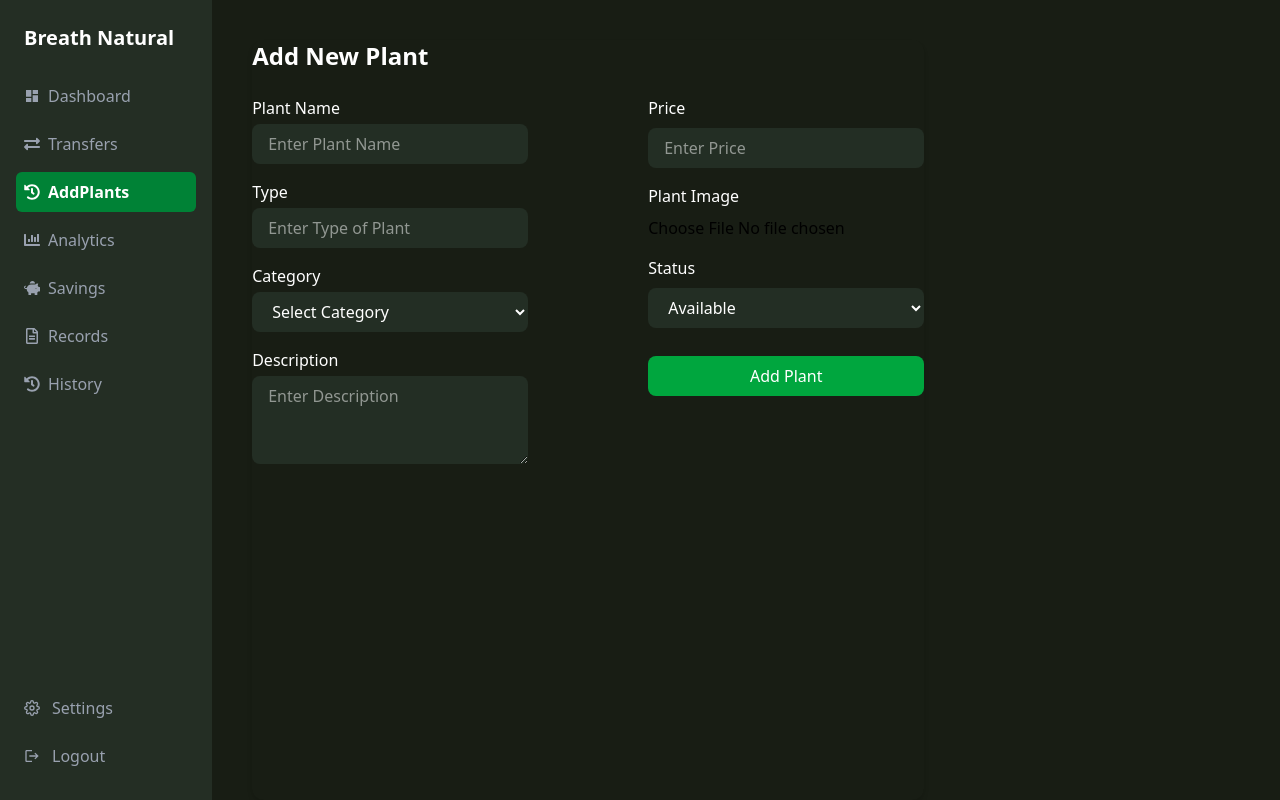
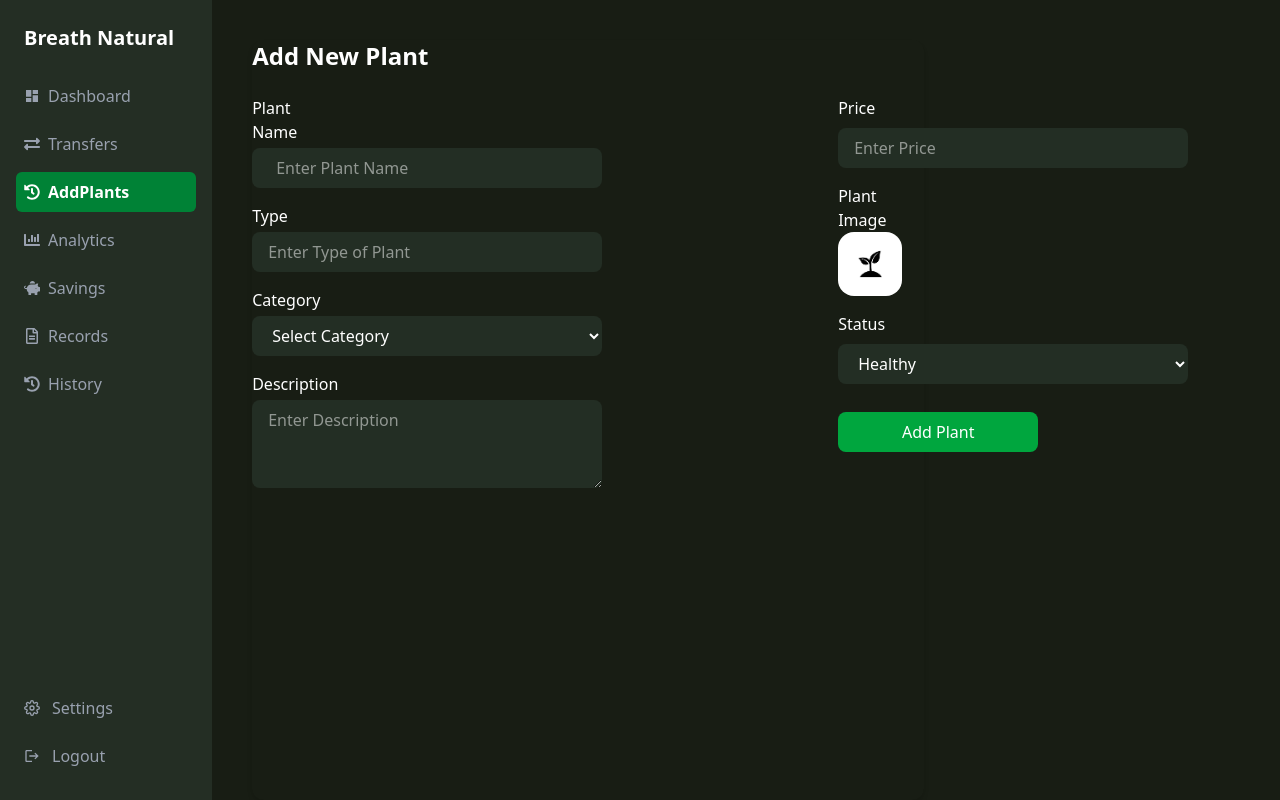
Before and after one commit to tot3110/Planto-Project, a React (Vite) app in the folder Breath-Natural/: page /addplants in a window 1280 px wide. Built offline with nearby package versions, Linux system fonts and the light colour scheme; sample sign-in values are in the browser's storage.

Commit message:
Caliing Apis for image and create data plants

```diff
--- a/Breath-Natural/src/page/AddPlants.jsx
+++ b/Breath-Natural/src/page/AddPlants.jsx
@@ -1,6 +1,7 @@
 import React, { useEffect, useState } from "react";
 import { useNavigate } from "react-router-dom";
 import LeftSidebar from "../components/LeftSidebar";
+import plantImage from  "../assets/plant.jpg"
 
 const AddPlants = () => {
   const nav = useNavigate();
@@ -13,47 +14,93 @@ const AddPlants = () => {
   }, [nav]);
 
   const [formData, setFormData] = useState({
-    name: "",
+    plantname: "",
     type: "",
     category: "",
     description: "",
     price: "",
-    status: "available",
+    status: "",
     image: null,
   });
 
   const handleChange = (e) => {
-    const { name, value, files } = e.target;
+    const { name, value,  } = e.target;
     setFormData((prev) => ({
       ...prev,
-      [name]: files ? files[0] : value,
+      [name] : value,
     }));
   };
+const handleImageChange = async (e) => {
+  const { name, files } = e.target;
+  const selectedFile = files && files[0];
 
-  const handleSubmit = async (e) => {
-  e.preventDefault();
+  if (!selectedFile) return;
+
+  // Immediately update formData
+  setFormData((prev) => ({
+    ...prev,
+    [name]: selectedFile,
+  }));
 
   const data = new FormData();
-  data.append("image", formData.image); // assuming image is the only required field for upload
+  data.append("image", selectedFile); // Use selectedFile directly
 
   try {
-    const response = await fetch("https://eb-project-backend-production.up.railway.app/api/v0/plants/upload-image", {
-      method: "POST",
-      body: data,
-    });
+    const response = await fetch(
+      "https://eb-project-backend-production.up.railway.app/api/v0/plants/upload-image",
+      {
+        method: "POST",
+        body: data,
+      }
+    );
 
     const result = await response.json();
     console.log("Image upload success:", result);
 
     if (response.ok) {
-      // If needed, you can store the uploaded image URL in your database here
+      setFormData((prev) => ({
+        ...prev,
+        image: result.image, // Save uploaded image URL or path if returned
+      }));
       alert("Image uploaded successfully!");
     } else {
       alert(`Upload failed: ${result.message}`);
+
     }
   } catch (error) {
     console.error("Upload error:", error);
     alert("Something went wrong during image upload.");
+  }
+};
+
+
+
+
+  const handleSubmit = async (e) => {
+  e.preventDefault();
+  console.log(formData)
+  try {
+    const response = await fetch("https://eb-project-backend-production.up.railway.app/api/v0/plants/create ", {
+      method: "POST",
+      headers: {
+          "Content-Type": "application/json",
+        },
+        body: JSON.stringify(formData),
+    });
+
+    const result = await response.json();
+    console.log("form submitted ", result);
+
+    if (response.ok) {
+      // If needed, you can store the uploaded image URL in your database here
+      alert("Data uploaded successfully!");
+    } else {
+      alert(`Upload failed: ${result.message}`);
+
+    }
+  } catch (error) {
+    console.error("Upload error:", error);
+    alert("Something went wrong during Data upload.");
   }
 };
 
@@ -65,7 +112,7 @@ const AddPlants = () => {
         <div className="max-w-2xl rounded-xl shadow-md">
           <h2 className="text-2xl font-bold mb-6 text-white">Add New Plant</h2>
 
-          <form onSubmit={handleSubmit} className="grid grid-cols-1 md:grid-cols-2 gap-30">
+          <form onSubmit={handleSubmit} className="grid grid-cols-1 md:grid-cols-2 gap-[500px]">
   {/* Left Column */}
   <div className="space-y-4">
     {/* Plant Name */}
@@ -73,11 +120,11 @@ const AddPlants = () => {
       <label className="block text-white mb-1">Plant Name</label>
       <input
         type="text"
-        name="name"
+        name="plantname"
         value={formData.name}
         placeholder="Enter Plant Name"
         onChange={handleChange}
-        className="w-full bg-[#232e24] text-white px-4 py-2 rounded-lg focus:outline-none"
+        className="w-[350px] bg-[#232e24] text-white px-6 py-2 rounded-lg focus:outline-none"
         required
       />
     </div>
@@ -91,7 +138,7 @@ const AddPlants = () => {
         placeholder="Enter Type of Plant"
         value={formData.type}
         onChange={handleChange}
-        className="w-full px-4 text-white bg-[#232e24] py-2 rounded-lg focus:outline-none"
+        className="w-[350px] px-4 text-white bg-[#232e24] py-2 rounded-lg focus:outline-none"
       />
     </div>
 
@@ -102,7 +149,7 @@ const AddPlants = () => {
         name="category"
         value={formData.category}
         onChange={handleChange}
-        className="w-full text-white bg-[#232e24] px-4 py-2 rounded-lg focus:outline-none"
+        className="w-[350px] text-white bg-[#232e24] px-4 py-2 rounded-lg focus:outline-none"
         required
       >
         <option value="">Select Category</option>
@@ -121,7 +168,7 @@ const AddPlants = () => {
         placeholder="Enter Description"
         onChange={handleChange}
         rows={3}
-        className="w-full text-white px-4 py-2 bg-[#232e24] rounded-lg focus:outline-none"
+        className="w-[350px] text-white px-4 py-2 bg-[#232e24] rounded-lg focus:outline-none"
       />
     </div>
   </div>
@@ -137,20 +184,24 @@ const AddPlants = () => {
         value={formData.price}
         placeholder="Enter Price"
         onChange={handleChange}
-        className="w-full bg-[#232e24] text-white px-4 py-2 rounded-lg focus:outline-none"
+        className="w-[350px] bg-[#232e24] text-white px-4 py-2 rounded-lg focus:outline-none"
         required
       />
     </div>
 
     {/* Image */}
     <div>
-      <label className="block text-white mb-2">Plant Image</label>
+      <label htmlFor="plantImage" className="block text-white mb-2">
+        Plant Image
+        <img src={plantImage} alt="plantImage" className="rounded-2xl cursor-pointer w-16 h-16" />
+      </label>
       <input
         type="file"
         name="image"
+        id="plantImage"
         accept="image/*"
-        onChange={handleChange}
-        className="w-full"
+        onChange={handleImageChange}
+        className="w-[350px] hidden"
       />
     </div>
 
@@ -161,10 +212,11 @@ const AddPlants = () => {
         name="status"
         value={formData.status}
         onChange={handleChange}
-        className="w-full bg-[#232e24] text-white px-4 py-2 rounded-lg focus:outline-none"
+        className="w-[350px] bg-[#232e24] text-white px-4 py-2 rounded-lg focus:outline-none"
       >
-        <option value="available">Available</option>
-        <option value="unavailable">Unavailable</option>
+        <option value="Healthy">Healthy</option>
+        <option value="Needs Care">Needs Care</option>
+        <option value="Not Available">Not Available</option>
       </select>
     </div>
 
@@ -172,7 +224,7 @@ const AddPlants = () => {
     <div className="pt-3">
       <button
         type="submit"
-        className="w-full bg-green-600 text-white py-2 rounded-lg hover:bg-green-700 transition duration-200"
+        className="w-[200px] bg-green-600 text-white py-2 rounded-lg hover:bg-green-700 transition duration-200"
       >
         Add Plant
       </button>
```
Also changed, not shown: Breath-Natural/src/assets/plant.jpg (added).
